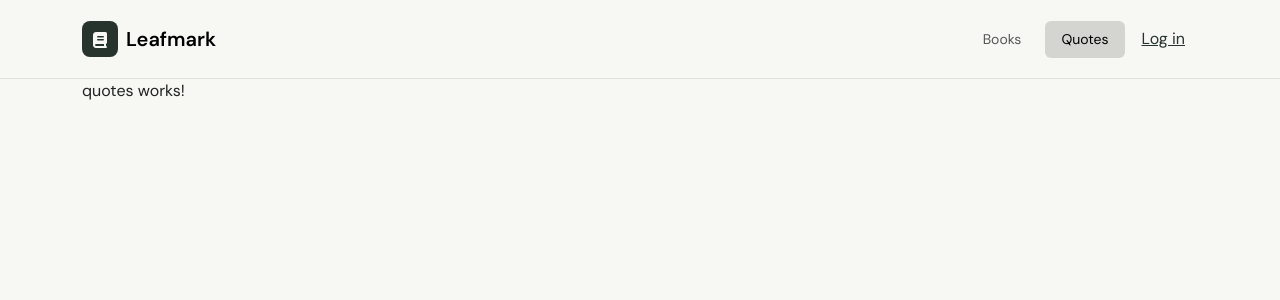
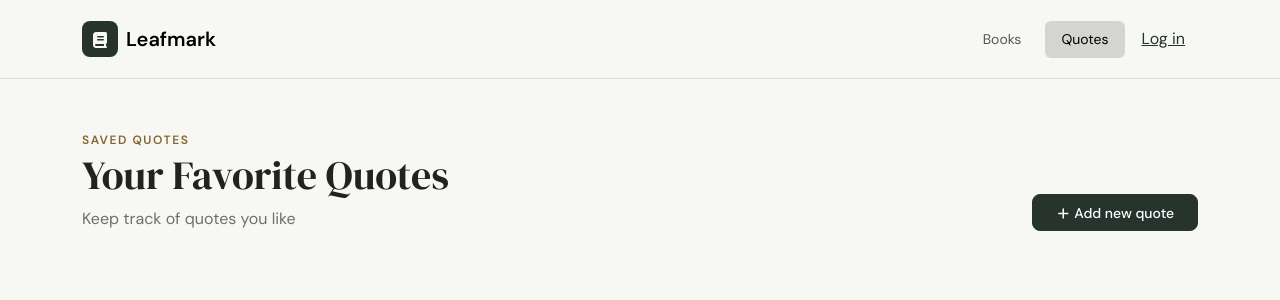
Before and after one commit to WilliamMatton/BookApp, an Angular app in the folder client/: page /quotes in a window 1280 px wide. Shown: the top 300 px of the page. Built offline with nearby package versions, Linux system fonts and the light colour scheme.

Commit message:
Add AddQuote component and update routing for quotes

```diff
--- /dev/null
+++ b/client/src/app/add-quote/add-quote.ts
@@ -0,0 +1,15 @@
+import { Component } from '@angular/core';
+
+@Component({
+  selector: 'app-add-quote',
+  imports: [],
+  template: `
+    <p>
+      add-quote works!
+    </p>
+  `,
+  styleUrl: './add-quote.scss',
+})
+export class AddQuote {
+
+}
--- a/client/src/app/app.routes.ts
+++ b/client/src/app/app.routes.ts
@@ -6,6 +6,7 @@ import { UpdateBook } from './update-book/update-book';
 import { PageNotFound } from './page-not-found/page-not-found';
 import { Login } from './login/login';
 import { SignUp } from './sign-up/sign-up';
+import { AddQuote } from './add-quote/add-quote';
 
 export const routes: Routes = [
   {
@@ -19,7 +20,7 @@ export const routes: Routes = [
     title: 'Quotes',
   },
   {
-    path: 'add',
+    path: 'add-book',
     component: AddBook,
     title: 'Add Book',
   },
@@ -39,6 +40,11 @@ export const routes: Routes = [
     title: 'Sign In',
   },
   {
+    path: 'add-quote',
+    component: AddQuote,
+    title: 'Add Quote',
+  },
+  {
     path: 'not-found',
     component: PageNotFound,
     title: 'Page Not Found',
--- a/client/src/app/home/home.ts
+++ b/client/src/app/home/home.ts
@@ -14,7 +14,7 @@ import { RouterLink } from '@angular/router';
           <span class="text-secondary fs-6">Keep track of your personal collection of books</span>
         </div>
         <div class="col-12 col-sm-4 col-md-3 col-xl-2 d-flex align-items-end justify-content-end">
-          <a class="btn btn-primary fw-medium fs-7 pt-2 ps-3 mt-2 pe-3 rounded-3 w-100" routerLink="add">
+          <a class="btn btn-primary fw-medium fs-7 pt-2 ps-3 mt-2 pe-3 rounded-3 w-100" routerLink="/add-book">
             <span class="fs-8"><i class="fa-solid fa-plus"></i></span>
             Add new book
           </a>
--- a/client/src/app/quotes/quotes.ts
+++ b/client/src/app/quotes/quotes.ts
@@ -1,12 +1,28 @@
 import { Component } from '@angular/core';
+import { RouterLink } from '@angular/router';
 
 @Component({
   selector: 'app-quotes',
-  imports: [],
+  imports: [RouterLink],
   template: `
-    <p>
-      quotes works!
-    </p>
+    <div class="container p-0 mt-5">
+      <div class="row">
+        <div class="col-12 col-sm-8 col-md-9 col-xl-10">
+          <span class="text-reading fw-semibold fs-8 text-uppercase ls-wider">Saved quotes</span>
+          <h1>Your Favorite Quotes</h1>
+          <span class="text-secondary fs-6">Keep track of quotes you like</span>
+        </div>
+        <div class="col-12 col-sm-4 col-md-3 col-xl-2 d-flex align-items-end justify-content-end">
+          <a class="btn btn-primary fw-medium fs-7 pt-2 ps-3 mt-2 pe-3 rounded-3 w-100" routerLink="/add-quote">
+            <span class="fs-8"><i class="fa-solid fa-plus"></i></span>
+            Add new quote
+          </a>
+        </div>
+      </div>
+      <div class="row ps-0 pe-0 pt-4">
+
+      </div>
+    </div>
   `,
   styleUrl: './quotes.scss',
 })
```
Also changed, not shown: client/src/app/add-quote/add-quote.scss (added), 1 other file (tests, documents, lock files or other folders).
